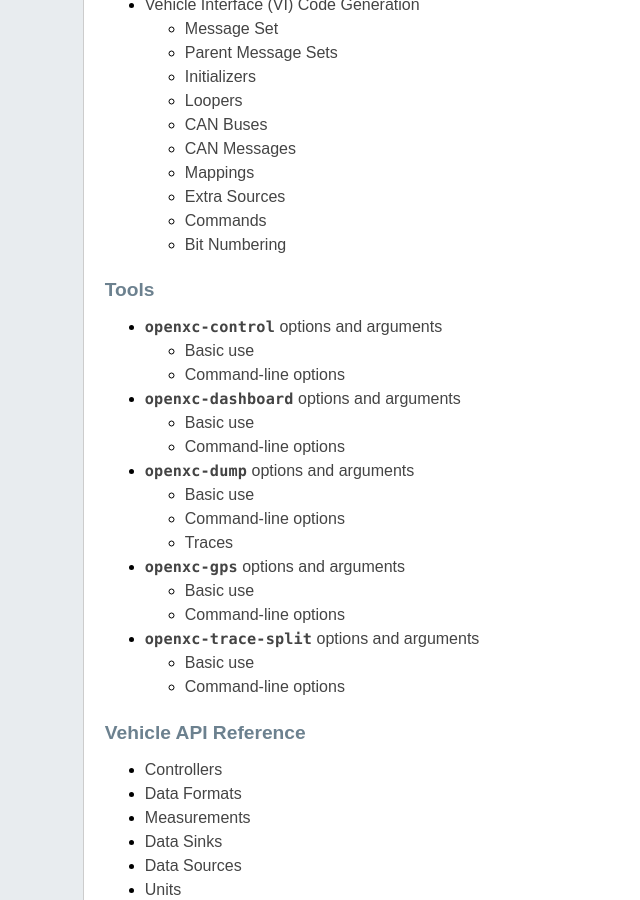
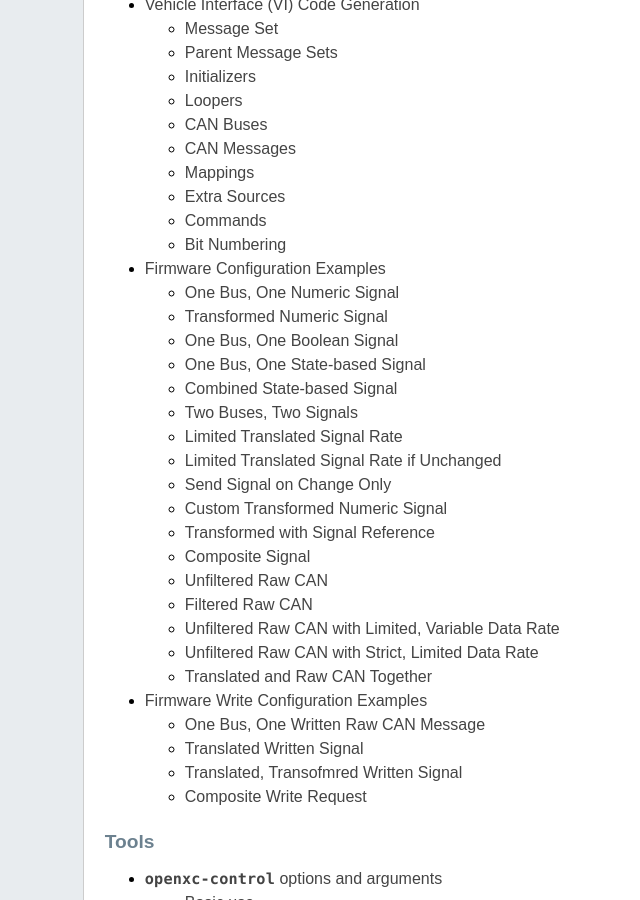
Before and after one commit to openxc/openxc-python, a Sphinx documentation site: the page built from docs/index.rst, in a window 1280 px wide and 900 px high, scrolled down 2369 px. Shown: the whole window, without its empty margins (173-813 px from the left). Built offline with Sphinx 7.4.7, drawn with Linux system fonts in a browser that asks for light colours; some of the changed lines change nothing that is shown.

Commit message:
Add a majority of examples for JSON configurations.
A couple of read examples are left, and all of the writes.

```diff
--- a/docs/code-generation.rst
+++ b/docs/code-generation.rst
@@ -97,13 +97,6 @@
 
 ``speed`` - The CAN bus speed in Kbps, most often 125000 or 500000.
 
-``max_message_frequency`` - The default maximum frequency for all CAN messages
-when using the raw passthrough mode. To put no limit on the frequency, set this
-to 0 or leave it out. If this attribute is set on a CAN bus object, it will
-override any default set at the message set level. This value cascades to all
-CAN message objects for their ``max_frequency`` attribute, which can also be
-overridden at the message level.
-
 ``raw_can_mode`` - Controls sending raw CAN messages (encoded as JSON objects)
 from the bus over the output channel. Valid modes are ``off`` (the default if
 you don't specify this attribute), ``filtered`` (if messages are defined for the
@@ -112,6 +105,19 @@
 If this attribute is set on a CAN bus object, it will override any default set
 at the message set level (e.g. you can have all buses configured to send
 ``filtered`` raw CAN messages, but override one to send ``unfiltered``).
+
+``max_message_frequency`` - The default maximum frequency for all CAN messages
+when using the raw passthrough mode. To put no limit on the frequency, set this
+to 0 or leave it out. If this attribute is set on a CAN bus object, it will
+override any default set at the message set level. This value cascades to all
+CAN message objects for their ``max_frequency`` attribute, which can also be
+overridden at the message level.
+
+``force_send_changed`` - (default: ``true``) Meant to be used in conjunction
+with ``max_message_frequency``, if this is true a raw CAN message will be sent
+regardless of the given frequency if the value has changed (when using raw CAN
+passthrough). Setting the value here, on the CAN bus object, will cascade down
+to all CAN messages unless overridden.
 
 .. _messages:
 
--- /dev/null
+++ b/docs/config-examples.rst
@@ -0,0 +1,596 @@
+===============================
+Firmware Configuration Examples
+===============================
+
+If you haven't created a custom firmware for the OpenXC VI yet, we recommend the
+`getting started with custom data guide
+<http://openxcplatform.com/firmware/custom-data-example.html>`_.
+
+For all examples, the ``name`` field for message is optional but strongly
+encouraged to help keep track of the mapping.
+
+When an example refers to "sending" a translated or raw message, it means
+sending to the app developer via one of the output interfaces (e.g. USB,
+Bluetooth) and not sending to the CAN bus. For examples of configuring writable
+messages and signals that *do* write back to the CAN bus, see the :doc:`write
+configuration examples <config-write-examples>`.
+
+.. _onebus-onesignal:
+
+One Bus, One Numeric Signal
+==============================
+
+We want to read a single, numeric signal from a high speed bus on controller 1.
+The signal is 7 bits wide, starting from bit 5 in message ID ``0x102``. We want
+the name of the signal for OpenXC app developers to be
+``my_openxc_measurement``.
+
+.. code-block:: sh
+
+   {   "buses": {
+           "hs": {
+               "controller": 1,
+               "speed": 500000
+           }
+       },
+       "messages": {
+           "0x102": {
+               "bus": "hs",
+               "signals": {
+                   "My_Signal": {
+                       "generic_name": "my_openxc_measurement",
+                       "bit_position": 5,
+                       "bit_size": 7
+                   }
+               }
+           }
+       }
+   }
+
+.. _basic-transformed:
+
+Transformed Numeric Signal
+==========================
+
+We want to read the same signal as in the :ref:`One Bus, One Numeric Signal
+<onebus-onesignal>` example, but we want to transform the value with a factor
+and offset before sending it to eh app developer. The value on CAN must be
+multiplied by -1.0 and offset by 1400.
+
+
+.. code-block:: sh
+
+   {   "buses": {
+           "hs": {
+               "controller": 1,
+               "speed": 500000
+           }
+       },
+       "messages": {
+           "0x102": {
+               "bus": "hs",
+               "signals": {
+                   "My_Signal": {
+                       "generic_name": "my_openxc_measurement",
+                       "bit_position": 5,
+                       "bit_size": 7,
+                       "factor": -1.0,
+                       "offset": 1400
+                   }
+               }
+           }
+       }
+   }
+
+We added the ``factor`` and ``offset`` attributes to the signal.
+
+One Bus, One Boolean Signal
+===========================
+
+We want to read a boolean signal from a high speed bus on controller 1.
+The signal is 1 bits wide, starting from bit 32 in message ID ``0x103``. We want
+the name of the signal for OpenXC app developers to be
+``my_boolean_measurement``. Because it is a boolean type, the value will appear
+as ``true`` or ``false`` in the JSON for app developers.
+
+.. code-block:: sh
+
+   {   "buses": {
+           "hs": {
+               "controller": 1,
+               "speed": 500000
+           }
+       },
+       "messages": {
+           "0x103": {
+               "bus": "hs",
+               "signals": {
+                   "My_Boolean_Signal": {
+                       "generic_name": "my_boolean_measurement",
+                       "bit_position": 32,
+                       "bit_size": 1,
+                       "handler": "booleanHandler"
+                   }
+               }
+           }
+       }
+   }
+
+We set the ``handler`` for the signal to the ``booleanHandler``, one of the
+:ref:`built-in signal handler functions <value-handlers>` - this will transform
+the numeric value from the bus (a ``0`` or ``1``) into first-class boolean
+values (``true`` or ``false``).
+
+.. _state-based:
+
+One Bus, One State-based Signal
+===============================
+
+We want to read a signal from a high speed bus on controller 1 that has numeric
+values corresponding to a set of states - what we call a state-based signal
+
+The signal is 3 bits wide, starting from bit 28 in message ID ``0x104``. We want
+the name of the signal for OpenXC app developers to be
+``active_state``. There are 6 valid states from 0-5, and we want those to
+appears as the state strings ``a`` through ``f`` in the JSON for app developers.
+
+.. code-block:: sh
+
+   {   "buses": {
+           "hs": {
+               "controller": 1,
+               "speed": 500000
+           }
+       },
+       "messages": {
+           "0x104": {
+               "bus": "hs",
+               "signals": {
+                   "My_State_Signal": {
+                       "generic_name": "active_state",
+                       "bit_position": 28,
+                       "bit_size": 3,
+                       "states": {
+                           "a": [0],
+                           "b": [1],
+                           "c": [2],
+                           "d": [3],
+                           "e": [4],
+                           "f": [5]
+                       }
+                   }
+               }
+           }
+       }
+   }
+
+We set the ``states`` field for the signal to a JSON object mapping the string
+value for each state to the numerical values to which it corresponds. This
+automatically will set the ``handler`` to the ``stateHandler``, one of the
+:ref:`built-in signal handler functions <value-handlers>`.
+
+Combined State-based Signal
+===========================
+
+We want to read the same state-based signal from :ref:`state-based` but we want
+the values 0-3 on the bus to all correspond with state ``a`` and values ``4-5``
+to the string state ``b``.
+
+.. code-block:: sh
+
+   {   "buses": {
+           "hs": {
+               "controller": 1,
+               "speed": 500000
+           }
+       },
+       "messages": {
+           "0x104": {
+               "bus": "hs",
+               "signals": {
+                   "My_State_Signal": {
+                       "generic_name": "active_state",
+                       "bit_position": 28,
+                       "bit_size": 3,
+                       "states": {
+                           "a": [0, 1, 2, 3],
+                           "b": [4, 5]
+                       }
+                   }
+               }
+           }
+       }
+   }
+
+Each state string maps to an array - this can seem unnecessary when you only
+have 1 numeric value for each state, but it allows combined mappings as in this
+example.
+
+Two Buses, Two Signals
+======================
+
+We want to read two numeric signals - one from a message on a high speed bus on
+controller 1, and the other from a message on a medium speed bus on controller
+2.
+
+The signal on the high speed bus is 12 bits wide, starting from bit 11 in
+message ID ``0x108``. We want the name of the signal for OpenXC app developers
+to be ``my_first_measurement``.
+
+The signal on the medium speed bus 14 bits wide, starting from bit 0 in message
+ID ``0x90``. We want the name of the signal for OpenXC app developers to be
+``my_second_measurement``.
+
+.. code-block:: sh
+
+   {   "buses": {
+           "hs": {
+               "controller": 1,
+               "speed": 500000
+           },
+           "ms": {
+               "controller": 2,
+               "speed": 125000
+           }
+       },
+       "messages": {
+           "0x108": {
+               "bus": "hs",
+               "signals": {
+                   "My_Signal": {
+                       "generic_name": "my_first_measurement",
+                       "bit_position": 11,
+                       "bit_size": 12
+                   }
+               }
+           }
+           "0x90": {
+               "bus": "ms",
+               "signals": {
+                   "My_Other_Signal": {
+                       "generic_name": "my_second_measurement",
+                       "bit_position": 0,
+                       "bit_size": 14
+                   }
+               }
+           }
+       }
+   }
+
+We added the second bus to the ``buses`` field and assigned it to controller 2.
+We added the second message object and made sure to set its ``bus`` field to
+``ms``.
+
+.. _limited-translated:
+
+Limited Translated Signal Rate
+==============================
+
+We want to read the same signal as in the :ref:`One Bus, One Numeric Signal
+<onebus-onesignal>` example, but we want it to be sent at a maximum of 5Hz. We
+want the firmware to pick out messages at a regular period, but we don't care
+which data is dropped in order to stay under the maximum.
+
+.. code-block:: sh
+
+   {   "buses": {
+           "hs": {
+               "controller": 1,
+               "speed": 500000
+           }
+       },
+       "messages": {
+           "0x102": {
+               "bus": "hs",
+               "signals": {
+                   "My_Signal": {
+                       "generic_name": "my_openxc_measurement",
+                       "bit_position": 5,
+                       "bit_size": 7,
+                       "max_frequency": 5
+                   }
+               }
+           }
+       }
+   }
+
+We set the ``max_frequency`` field of the signal to 5 (meaning 5Hz) - the
+firmware will automatically handle skipping messages to stay below this limit.
+
+.. _limited-translated-unchanged:
+
+Limited Translated Signal Rate if Unchanged
+===========================================
+
+We want the same signal from :ref:`limited-translated` at a limited rate, but we
+don't want to lose any information - if the value of the signal changes, we want
+it to be sent regardless of the max frequency. Repeated, duplicate signal values
+are fairly common in vehicles, where a signal is sent at a steady frequency
+even if the value hasn't changed. For this example, we want to preserve all
+information - if a signal changes, we want to make sure the data is sent.
+
+.. code-block:: sh
+
+   {   "buses": {
+           "hs": {
+               "controller": 1,
+               "speed": 500000
+           }
+       },
+       "messages": {
+           "0x102": {
+               "bus": "hs",
+               "signals": {
+                   "My_Signal": {
+                       "generic_name": "my_openxc_measurement",
+                       "bit_position": 5,
+                       "bit_size": 7,
+                       "max_frequency": 5,
+                       "force_send_changed": true
+                   }
+               }
+           }
+       }
+   }
+
+We added the ``force_send_changed`` field to the signal, which will make sure
+the signal is sent immediately when the value changes. This rate limiting is
+lossless.
+
+Send Signal on Change Only
+===========================
+
+We want to limit the rate of a signal as in :ref:`limited-translated-unchanged`,
+but we want to be more strict - the signal should only be translated and sent to
+app developers if it actually changes.
+
+.. code-block:: sh
+
+   {   "buses": {
+           "hs": {
+               "controller": 1,
+               "speed": 500000
+           }
+       },
+       "messages": {
+           "0x102": {
+               "bus": "hs",
+               "signals": {
+                   "My_Signal": {
+                       "generic_name": "my_openxc_measurement",
+                       "bit_position": 5,
+                       "bit_size": 7,
+                       "send_same": false
+                   }
+               }
+           }
+       }
+   }
+
+We accomplish this by setting the ``send_same`` field to false. This is most
+appropriate for boolean and state-based signals where the transition is most
+important. Considering that a host device may connect to the VI *after* the
+message has been sent, using this field has the potential of making it difficult
+to tell the current state of the vehicle on startup - you have to wait for a
+state change before knowing any values. For that reason, we've moved away from
+using this for most firmware (using a combination of a ``max_frequency`` of 1Hz
+and ``force_send_changed == true``) but the option is still available.
+
+Custom Transformed Numeric Signal
+=================================
+
+Similar to the :ref:`basic-transformed` example, we want to modify a numeric
+value read from a CAN signal before sending it to the app developer, but the
+the desired transformation isn't as simple as an offset. We want to read the
+same signal as before, but if it's below 100 it should be rounded down to 0. We
+want our custom transformation to happen *after* using the existing factor and
+offset.
+
+To accomplish this, we need to know a little C - we will write a custom signal
+handler to make the transformation. Here's the JSON configuration:
+
+.. code-block:: sh
+
+   {   "buses": {
+           "hs": {
+               "controller": 1,
+               "speed": 500000
+           }
+       },
+       "messages": {
+           "0x102": {
+               "bus": "hs",
+               "signals": {
+                   "My_Signal": {
+                       "generic_name": "my_openxc_measurement",
+                       "bit_position": 5,
+                       "bit_size": 7,
+                       "factor": -1.0,
+                       "offset": 1400,
+                       "handler": "ourRoundingHandler"
+                   }
+               }
+           }
+       },
+       "extra_sources": [
+         "my_handlers.cpp"
+       ]
+   }
+
+We set the ``handler`` for the signal to ``ourRoundingHandler``, and we'll
+define that in a separate file named ``my_handlers.cpp``. The ``extra_sources``
+field is also set, meaning that our custom C/C++ code will be included with the
+firmware build.
+
+In ``my_handlers.cpp``:
+
+.. code-block:: cpp
+
+   /* Round the value down to 0 if it's less than 100. */
+   float ourRoundingHandler(CanSignal* signal, CanSignal* signals,
+         int signalCount, float value, bool* send) {
+      if(value < 100) {
+         value = 0;
+      }
+      return value;
+   }
+
+After being transformed with the factor and offset for the signal from the
+configuration file, the value is passed to our handler function. We make
+whatever custom transformation required and return the new value.
+
+There are a few other valid type signatures for these :ref:`custom value
+handlers <value-handlers>` - for converting numeric values to boolean or
+state-based signals.
+
+Transformed with Signal Reference
+==================================
+
+we want to reference another signal when doing a transformation
+
+TODO
+
+Composite Signal
+================
+
+we want to combine multiple signals into a single output message
+
+TODO
+
+.. _unfiltered-raw:
+
+Unfiltered Raw CAN
+==================
+
+We want to read all raw CAN messages from a bus at full speed. Be aware that the
+VI hasn't been optimized for this level of throughput, and it's not guaranteed
+at this time that messages will not be dropped. We recommend using rate
+limiting, which can dramatically decrease the bandwidth required without losing
+any information.
+
+.. code-block:: js
+
+  {   "buses": {
+          "hs": {
+              "controller": 1,
+              "speed": 500000,
+              "raw_can_mode": "unfiltered"
+          }
+      }
+  }
+
+Filtered Raw CAN
+=================
+
+We want to read only the message with ID ``0x21`` from a high speed bus on
+controller 1.
+
+.. code-block:: js
+
+  {   "buses": {
+          "hs": {
+              "controller": 1,
+              "speed": 500000,
+              "raw_can_mode": "filtered"
+          }
+      },
+      "messages": {
+        "0x21": {
+          "bus": "hs"
+        }
+      }
+  }
+
+We added the ``0x21`` message and assigned it to bus ``hs``, but didn't define
+any signals (it's not necessary when using the raw CAN mode).
+
+.. _unfiltered-limited:
+
+Unfiltered Raw CAN with Limited, Variable Data Rate
+===================================================
+
+We want to read all raw CAN messages from a bus, but we don't want the output
+interface to be overwhelmed by repeated duplicate messages. This is fairly
+common in vehicles, where a message is sent at a steady frequency even if the
+value hasn't changed. For this example, we want to preserve all information - if
+a message changes, we want to make sure the data is sent.
+
+.. code-block:: js
+
+  {   "buses": {
+          "hs": {
+              "controller": 1,
+              "speed": 500000,
+              "raw_can_mode": "unfiltered",
+              "max_message_frequency": 1,
+              "force_send_changed": true
+          }
+      }
+  }
+
+We combine two attributes to both limit the data rate from raw CAN messages, and
+also make sure the transfer is lossless. The ``max_message_frequency`` field
+sets the maximum send frequency for CAN messages that have not changed to 1Hz.
+We also set the ``force_send_changed`` field to ``true``, which will cause a CAN
+message with a new value to be sent to the output interface immediately, even if
+it would go above the 1Hz frequency. The result is that each CAN message is sent
+at a minimum of 1Hz and a maximum of the true rate of change for the message.
+
+Unfiltered Raw CAN with Strict, Limited Data Rate
+=================================================
+
+We want to read all raw CAN messages as in :ref:`unfiltered-limited` but we want
+to set a strict limit on the read frequency of each CAN message. We don't care
+if we skip some CAN messages, even if they have new data - the maximum frequency
+is the most important thing.
+
+.. code-block:: js
+
+  {   "buses": {
+          "hs": {
+              "controller": 1,
+              "speed": 500000,
+              "raw_can_mode": "unfiltered",
+              "max_message_frequency": 1
+          }
+      }
+  }
+
+We left the ``force_send_changed`` field out - by default it is set to ``false``
+and the firmware will strictly enforce the max message frequency.
+
+Translated and Raw CAN Together
+================================
+
+We want to read the same signal as in the :ref:`One Bus, One Numeric Signal
+<onebus-onesignal>` example, but we also want to receive all unfiltered raw CAN
+messages simultaneously.
+
+.. code-block:: sh
+
+   {   "buses": {
+           "hs": {
+               "controller": 1,
+               "raw_can_mode": "unfiltered",
+               "speed": 500000
+           }
+       },
+       "messages": {
+           "0x102": {
+               "bus": "hs",
+               "signals": {
+                   "My_Signal": {
+                       "generic_name": "my_openxc_measurement",
+                       "bit_position": 5,
+                       "bit_size": 7
+                   }
+               }
+           }
+       }
+   }
+
+We added set the ``raw_can_mode`` for the bus to ``unfiltered``, as in
+:ref:`unfiltered-raw`. No other changes are required - the raw and translated
+message co-exist peacefully. If we set ``raw_can_mode`` to ``filtered``, it
+would only send the raw message for ``0x102``, where we're getting the numeric
+signal.
--- /dev/null
+++ b/docs/config-write-examples.rst
@@ -0,0 +1,24 @@
+=====================================
+Firmware Write Configuration Examples
+=====================================
+
+One Bus, One Written Raw CAN Message
+====================================
+
+we want to write a raw CAN message to the HS bus
+
+Translated Written Signal
+==========================
+
+we want to send a translated numerical value and have it reversed back to a CAN
+message and written to the high speed bus
+
+Translated, Transofmred Written Signal
+=======================================
+
+we want to transform the value of request before writing it to the bus
+
+Composite Write Request
+=======================
+
+we want to trigger multiple CAN message writes from one request
--- a/docs/index.rst
+++ b/docs/index.rst
@@ -110,6 +110,8 @@
     :maxdepth: 2
 
     code-generation
+    config-examples
+    config-write-examples
 
 Tools
 ------
```
